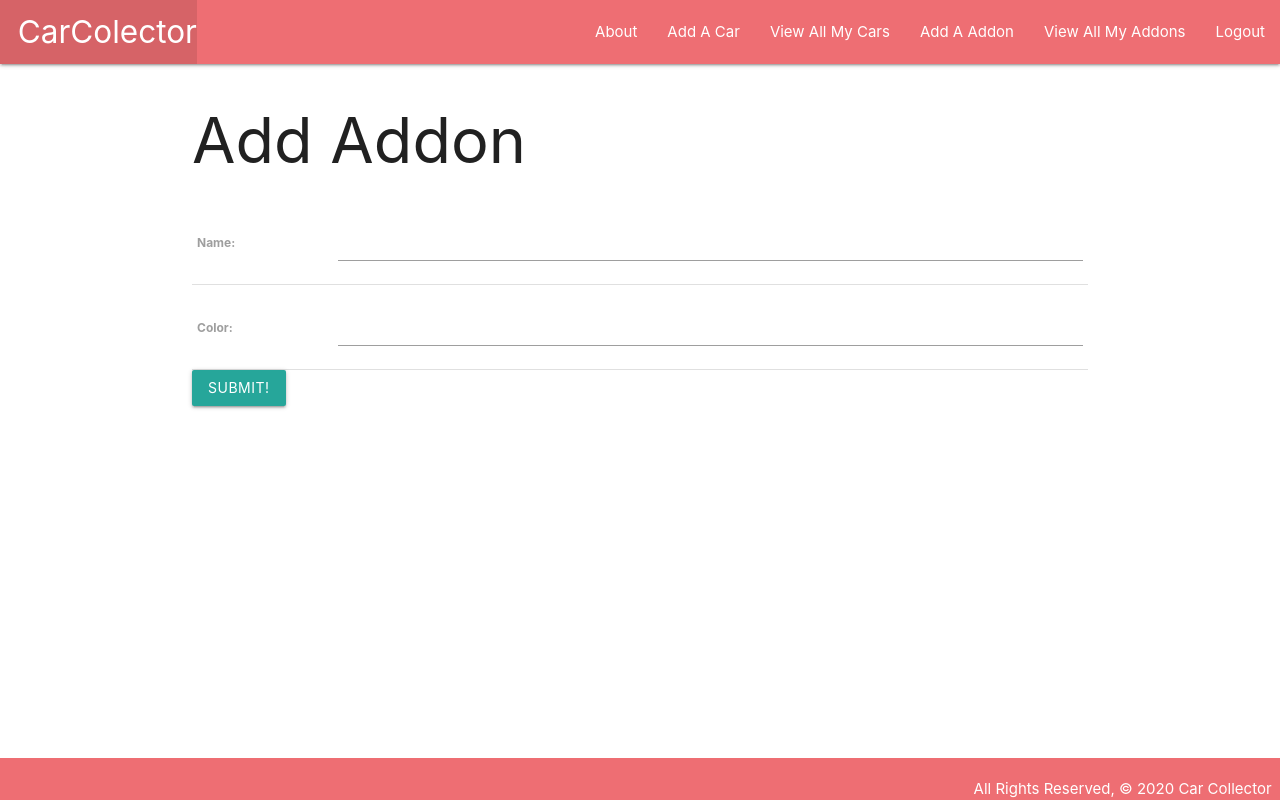
After one commit to Burgosdss/Carcollector-lab, a Django app: page /addons/create/ in a window 1280 px wide. The commit adds this page. Run offline with Django 3.2, Linux system fonts and the light colour scheme; the visitor is signed in with stand-in values (Sample User, id 1).

Commit message:
login & signup

```diff
--- a/carcollector/urls.py
+++ b/carcollector/urls.py
@@ -19,5 +19,6 @@ from django.urls import path, include
 urlpatterns = [
     path('', include('main_app.urls')),
     path('admin/', admin.site.urls),
+    path('accounts/', include('django.contrib.auth.urls')),
 
 ]
--- a/main_app/admin.py
+++ b/main_app/admin.py
@@ -1,6 +1,7 @@
 from django.contrib import admin
-from .models import Car, Maintenance
+from .models import Car, Maintenance, Photo
 
 # Register your models here.
 admin.site.register(Car)
 admin.site.register(Maintenance)
+admin.site.register(Photo)
--- a/main_app/models.py
+++ b/main_app/models.py
@@ -1,6 +1,17 @@
 from django.db import models
 from django.urls import reverse
+from datetime import date
+from django.contrib.auth.models import User
 # Create your models here.
+
+
+class Addon(models.Model):
+  name = models.CharField(max_length=50)
+  color = models.CharField(max_length=20)
+  def __str__(self):
+    return self.name
+  def get_absolute_url(self):
+    return reverse('addons_detail', kwargs={ 'addon_id': self.id })
 
 OIL_CHANGE = (
     ('5.000', 'miles'),
@@ -23,6 +34,8 @@ class Car(models.Model):
     color = models.CharField(max_length=15)
     vin = models.CharField(max_length=17)
     year = models.IntegerField()
+    addons = models.ManyToManyField(Addon)
+    user = models.ForeignKey(User, on_delete=models.CASCADE)
 
     def __str__(self):
         return self.make
@@ -30,16 +43,26 @@ class Car(models.Model):
     def get_absolute_url(self):
         return reverse('detail', kwargs={ 'car_id': self.id })
 
+    # Recalculate at 6 month
+    # def maintenance_for_year(self):
+    #   return self.maintenance_set.filter(date=date.today()).count() >= len(OIL_CHANGE)
+
 class Maintenance(models.Model):
-    date = models.DateField()
+    date = models.DateField('maintenance date')
     oil = models.CharField(
         max_length=7,
         choices=OIL_CHANGE,
         default=OIL_CHANGE[0][0]
         )
-    tire_rotation = models.CharField(max_length=15)
 
     car = models.ForeignKey(Car, on_delete=models.CASCADE)
 
     def __str__(self):
         return f'{self.get_oil_display()} on {self.date}'
+
+class Photo(models.Model):
+  url = models.CharField(max_length=200)
+  car = models.ForeignKey(Car, on_delete=models.CASCADE)
+
+  def __str__(self):
+    return f"Photo for car_id: {self.car_id} @{self.url}"
--- a/main_app/templates/base.html
+++ b/main_app/templates/base.html
@@ -5,22 +5,30 @@
 <head>
     <meta charset="UTF-8">
     <meta name="viewport" content="width=device-width, initial-scale=1.0">
-  <meta http-equiv="X-UA-Compatible" content="ie=edge">
-  <title>Cat Collector</title>
+    <title>Car Collector</title>
     <link rel="stylesheet" href="https://cdnjs.cloudflare.com/ajax/libs/materialize/1.0.0/css/materialize.min.css">
-  <link rel="stylesheet" type="text/css" href="{% static 'css/style.css' %}">
+    <link rel="stylesheet" href="{% static 'css/style.css' %}">
+    <script src="https://cdnjs.cloudflare.com/ajax/libs/materialize/1.0.0/js/materialize.min.js"></script>
 </head>
 <body>
     <header class="navbar-fixed">
         <nav>
             <div class="nav-wrapper">
                 <ul>
-          <li><a href="/" class="left brand-logo">&nbsp;&nbsp;CarCollector</a></li>
+                    <li><a href="{% url 'home' %}" class="left brand-logo">&nbsp;&nbsp;CarColector</a></li>
                 </ul>
                 <ul class="right">
-          <li><a href="{% url 'about'  %}">About</a></li>
+                    <li><a href="{% url 'about' %}">About</a></li>
+                    {% if user.is_authenticated %}
                     <li><a href="{% url 'cars_create' %}">Add A Car</a></li>
                     <li><a href="{% url 'index' %}">View All My Cars</a></li>
+                    <li><a href="{% url 'addons_create' %}">Add A Addon</a></li>
+                    <li><a href="{% url 'addons_index' %}">View All My Addons</a></li>
+                    <li><a href="{% url 'logout' %}">Logout</a></li>
+                    {% else %}
+                    <li><a href="{% url 'login' %}">Login</a></li>
+                    <li><a href="{% url 'signup' %}">Sign Up</a></li>
+                    {% endif %}
                 </ul>
             </div>
         </nav>
--- /dev/null
+++ b/main_app/templates/main_app/addon_form.html
@@ -0,0 +1,20 @@
+{% extends 'base.html' %}
+
+
+{% block content %}
+
+{% if object %}
+    <h1>Edit <span class="teal-text">{{object.name}}</span></h1>
+{% else %}
+    <h1>Add Addon</h1>
+{% endif %}
+
+<form action="" method="post">
+    {% csrf_token %}
+    <table>
+        {{ form.as_table }}
+    </table>
+    <input type="submit" value="Submit!" class="btn">
+</form>
+
+{% endblock %}
--- a/main_app/urls.py
+++ b/main_app/urls.py
@@ -7,6 +7,15 @@ urlpatterns = [
    path('cars/', views.cars_index, name='index'),
    path('cars/<int:car_id>', views.cars_detail, name='detail'),
    path('cars/create/', views.CarCreate.as_view(), name='cars_create'),
+   path('cars/<int:car_id>/add_maint/', views.add_maint, name='add_maint'),
+   path('cars/<int:car_id>/assoc_addon/<int:addon_id>/', views.assoc_addon, name='assoc_addon'),
+   path('cars/<int:car_id>/add_photo/', views.add_photo, name='add_photo'),
    path('cars/<int:pk>/update/', views.CarUpdate.as_view(), name='cars_update'),
    path('cars/<int:pk>/delete/', views.CarDelete.as_view(), name='cars_delete'),
+   path('addons/', views.addons_index, name='addons_index'),
+   path('addons/<int:addon_id>/', views.addons_detail, name='addons_detail'),
+   path('addons/create/', views.AddonCreate.as_view(), name='addons_create'),
+   path('addons/<int:pk>/update/', views.AddonUpdate.as_view(), name='addons_update'),
+   path('addons/<int:pk>/delete/', views.AddonDelete.as_view(), name='addons_delete'),
+   path('account/signup', views.signup, name='signup'),
 ]
--- a/main_app/views.py
+++ b/main_app/views.py
@@ -1,8 +1,41 @@
-from django.shortcuts import render
+from django.shortcuts import render, redirect
 from django.views.generic.edit import CreateView, UpdateView, DeleteView
-from .models import Car
+from .models import Car, Addon, Photo
 from .forms import MaintenanceForm
+from django.contrib.auth import login
+from django.contrib.auth.forms import UserCreationForm
+from django.contrib.auth.decorators import login_required
+from django.contrib.auth.mixins import LoginRequiredMixin
 
+
+import uuid
+import boto3
+
+S3_BASE_URL = 'https://s3-us-west-1.amazonaws.com/'
+BUCKET = 'carcollector-69'
+
+@login_required
+def addons_index(request):
+    addons = Addon.objects.all()
+    return render(request, 'addons/index.html', {'addons': addons})
+
+@login_required
+def addons_detail(request, addon_id):
+    addon = Addon.objects.get(id=addon_id)
+    return render(request, 'addons/detail.html', {'addon': addon})
+
+class AddonCreate(LoginRequiredMixin, CreateView):
+    model = Addon
+    fields = '__all__'
+
+class AddonUpdate(LoginRequiredMixin, UpdateView):
+    model = Addon
+    # We can choose what the user can Update
+    fields = ['name', 'color']
+
+class AddonDelete(LoginRequiredMixin, DeleteView):
+    model = Addon
+    success_url = '/addons/'
 
 def home(request):
     return render(request, 'home.html')
@@ -10,27 +43,87 @@ def home(request):
 def about(request):
     return render(request, 'about.html')
 
+def signup(request):
+    error_message = ''
+    if request.method == 'POST':
+        form = UserCreationForm(request.POST)
+        if form.is_valid():
+            user = form.save()
+            login(request, user)
+            return redirect('index')
+        else:
+            error_message = 'Invalid sign up - try again'
+    form = UserCreationForm()
+    context = {'form': form, 'error_message': error_message}
+
+    return render(request, 'registration/signup.html', context)
+
 def cars_index(request):
-    cars = Car.objects.all()
+    cars = Car.objects.filter(user=request.user)
     return render(request, 'cars/index.html', { 'cars': cars })
 
+@login_required
 def cars_detail(request, car_id):
     car = Car.objects.get(id=car_id)
     maintenance_form = MaintenanceForm()
+    addons_car_doesnt_have = Addon.objects.exclude(id__in=car.addons.all().values_list('id'))
     return render(request, 'cars/detail.html', {
         'car': car,
-        'maintenance_form': maintenance_form
+        'maintenance_form': maintenance_form,
+        'addons': addons_car_doesnt_have
          })
 
-class CarCreate(CreateView):
+@login_required
+def assoc_addon(request, car_id, addon_id):
+    Car.objects.get(id=car_id).addons.add(addon_id)
+    return redirect('detail', car_id=car_id)
+
+@login_required
+def unassoc_addon(request, car_id, addon_id ):
+    Car.objects.get(id=car_id).addons.remove(addon_id)
+    return redirect('detail', car_id=car_id)
+
+
+class CarCreate(LoginRequiredMixin, CreateView):
+    model = Car
+    fields = [  'make', 'model', 'color',  'vin', 'year' ]
+
+    def form_valid(self, form):
+        form.instance.user = self.request.user
+        return super().form_valid(form)
+
+
+class CarUpdate(LoginRequiredMixin, UpdateView):
     model = Car
     fields = '__all__'
 
-
-class CarUpdate(UpdateView):
-    model = Car
-    fields = '__all__'
-
-class CarDelete(DeleteView):
+class CarDelete(LoginRequiredMixin, DeleteView):
     model = Car
     success_url = '/cars/'
+
+@login_required
+def add_maint(request, car_id):
+    form = MaintenanceForm(request.POST)
+
+    if form.is_valid():
+        new_maint = form.save(commit=False)
+        new_maint.car_id = car_id
+        new_maint.save()
+    return redirect('detail', car_id=car_id)
+
+@login_required
+def add_photo(request, car_id):
+    photo_file = request.FILES.get('photo-file', None)
+    if photo_file:
+        s3 = boto3.client('s3')
+        key = uuid.uuid4().hex[:6] + photo_file.name[photo_file.name.rfind('.'):]
+
+        try:
+            s3.upload_fileobj(photo_file, BUCKET, key)
+            url = f"{S3_BASE_URL}{BUCKET}/{key}"
+            photo = Photo(url=url, car_id=car_id)
+            photo.save()
+        except Exception as e:
+            print('An error occurred uploading file to s3')
+            print(e)
+    return redirect('detail', car_id=car_id)
```
Also changed, not shown: carcollector/settings.py (+5 -3 lines), main_app/templates/addons/detail.html (added, +15 -0 lines), main_app/templates/addons/index.html (added, +13 -0 lines), main_app/templates/cars/detail.html (+63 -16 lines), main_app/templates/main_app/addon_confirm_delete.html (added, +15 -0 lines), main_app/templates/registration/login.html (added, +14 -0 lines), main_app/templates/registration/signup.html (added, +14 -0 lines), main_app/migrations/0004_addon.py (added), main_app/migrations/0005_car_toys.py (added), main_app/migrations/0006_auto_20200922_0044.py (added), main_app/migrations/0007_auto_20200922_0100.py (added), main_app/migrations/0008_remove_maintenance_tire_rotation.py (added). Lines whose indentation alone changed are shown as unchanged.
